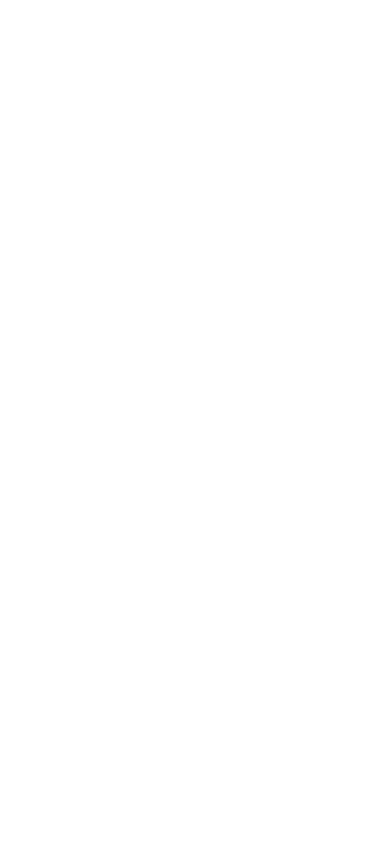
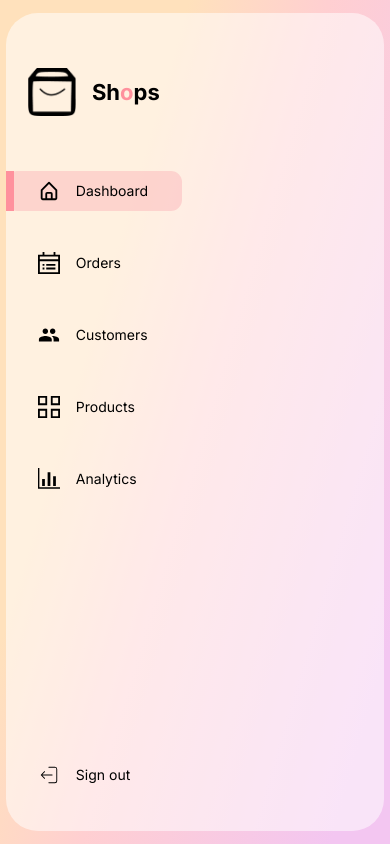
Before and after one commit to wesleywisch/Dashboard-admin-modern, a React (Create React App) app: page / in a window 390 px wide. Built offline with nearby package versions, Linux system fonts and the light colour scheme.

Commit message:
feat: Sidebar completed the content and some css, missing the responsive.

```diff
--- a/package.json
+++ b/package.json
@@ -5,7 +5,6 @@
   "dependencies": {
     "@emotion/react": "^11.10.5",
     "@emotion/styled": "^11.10.5",
-    "@iconscout/react-unicons": "^1.1.6",
     "@mui/material": "^5.10.14",
     "apexcharts": "^3.36.3",
     "framer-motion": "^7.6.7",
@@ -13,6 +12,7 @@
     "react-apexcharts": "^1.4.0",
     "react-circular-progressbar": "^2.1.0",
     "react-dom": "^18.2.0",
+    "react-icons": "^4.6.0",
     "react-scripts": "5.0.1",
     "typescript": "^4.4.2",
     "web-vitals": "^2.1.0"
--- /dev/null
+++ b/src/@types/png.d.ts
@@ -0,0 +1 @@
+declare module '*.png';
--- a/src/App.css
+++ b/src/App.css
@@ -17,3 +17,21 @@
   box-sizing: border-box;
   font-family: 'Inter', sans-serif;
 }
+
+.container {
+  height: 100vh;
+  background: linear-gradient(106.37deg, #ffe1bc 29.63%, #ffcfd1 51.55%, #f3c6f1 90.85%);
+  display: flex;
+  justify-content: center;
+  align-items: center;
+}
+
+.containerGlass {
+  width: 97%;
+  height: 97%;
+  background-color: var(--glass);
+  border-radius: 2rem;
+  overflow: hidden;
+  display: grid;
+  grid-template-columns: 11rem auto 20rem;
+}
--- a/src/App.tsx
+++ b/src/App.tsx
@@ -1,9 +1,13 @@
 import './App.css';
+
+import { Sidebar } from './components/Sidebar';
 
 function App() {
   return (
     <div className="container">
-
+      <div className="containerGlass">
+        <Sidebar />
+      </div>
     </div>
   );
 }
--- /dev/null
+++ b/src/components/Sidebar/index.tsx
@@ -0,0 +1,40 @@
+import { useState } from 'react';
+import { CiLogout } from 'react-icons/ci';
+
+import logo from '../../assets/logo.png';
+import { sidebarItens } from '../../data/sidebarItens';
+
+import './styles.css';
+
+export function Sidebar() {
+  const [selected, setSelected] = useState(0);
+
+  return (
+    <div className="sidebar-container">
+      <div className="logo">
+        <img src={logo} alt="Logo" />
+        <span>
+          Sh<span>o</span>ps
+        </span>
+      </div>
+
+      <div className="menu">
+        {sidebarItens.map((item, key) => (
+          <div
+            key={key}
+            className={`menuItem ${selected === key && 'active'}`}
+            onClick={() => setSelected(key)}
+          >
+            {item.icon}
+            <span>{item.name}</span>
+          </div>
+        ))}
+
+        <div className="menuItem">
+          <CiLogout />
+          <span>Sign out</span>
+        </div>
+      </div>
+    </div>
+  )
+}
--- /dev/null
+++ b/src/components/Sidebar/styles.css
@@ -0,0 +1,69 @@
+.sidebar-container {
+  display: flex;
+  flex-direction: column;
+  position: relative;
+  padding-top: 4rem;
+  transition: all .3s ease;
+}
+
+.logo {
+  display: flex;
+  height: 4%;
+  font-weight: bold;
+  font-size: 1.375rem;
+  gap: 1rem;
+  align-items: center;
+  justify-content: center;
+}
+
+.logo > img {
+  width: 3rem;
+  height: 3rem;
+}
+
+.logo > span > span {
+  color: var(--pink);
+}
+
+.menu {
+  margin-top: 4rem;
+  display: flex;
+  flex-direction: column;
+  gap: 2rem;
+}
+
+.menuItem {
+  display: flex;
+  align-items: center;
+  gap: 1rem;
+  height: 2.5rem;
+  margin-left: 2rem;
+  position: relative;
+  transition: all .3s ease;
+  font-size: 0.875rem;
+  cursor: pointer;
+  border-radius: .7rem;
+}
+
+.menuItem > svg {
+  font-size: 1.375rem;
+}
+
+.menuItem:last-child {
+  position: absolute;
+  bottom: 2.3rem;
+  width: 100%;
+}
+
+.active {
+  background-color: var(--activeItem);
+  margin-left: 0;
+}
+
+.active::before {
+  content: '';
+  width: 8px;
+  height: 100%;
+  background-color: var(--pink);
+  margin-right: calc(1rem - 8px);
+}
--- /dev/null
+++ b/src/data/sidebarItens.tsx
@@ -0,0 +1,32 @@
+import { BiHomeAlt } from 'react-icons/bi';
+import { MdPeople } from 'react-icons/md';
+import { GoGraph } from 'react-icons/go';
+import { GrProjects, GrPlan } from 'react-icons/gr';
+
+interface SidebarItensProps {
+  name: string;
+  icon: React.ReactNode;
+}
+
+export const sidebarItens = [
+  {
+    name: 'Dashboard',
+    icon: <BiHomeAlt />,
+  },
+  {
+    name: 'Orders',
+    icon: <GrPlan />,
+  },
+  {
+    name: 'Customers',
+    icon: <MdPeople />,
+  },
+  {
+    name: 'Products',
+    icon: <GrProjects />,
+  },
+  {
+    name: 'Analytics',
+    icon: <GoGraph />,
+  },
+] as SidebarItensProps[];
```
Also changed, not shown: 1 other file (tests, documents, lock files or other folders).
